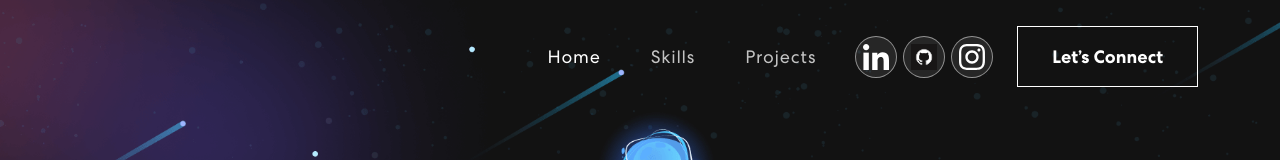
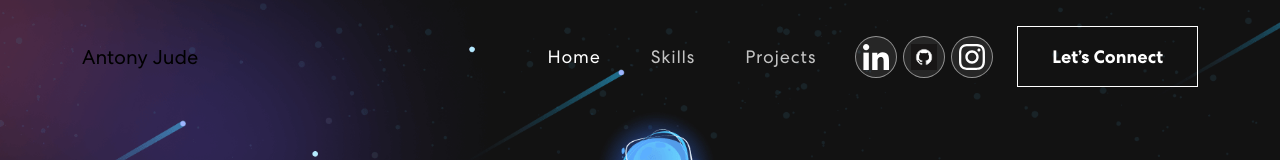
Before and after one commit to antony-jude/PortFolio, a React (Create React App) app: page / in a window 1280 px wide. Shown: the top 160 px of the page. Built offline with nearby package versions, Linux system fonts and the light colour scheme; no server answers.

Commit message:
Fix navbar brand display with name

```diff
--- a/src/components/NavBar.js
+++ b/src/components/NavBar.js
@@ -35,6 +35,7 @@ export const NavBar = () => {
     <Router>
       <Navbar expand="md" className={scrolled ? "scrolled" : ""}>
         <Container>
+          <Navbar.Brand href="/">Antony Jude</Navbar.Brand>
           <Navbar.Toggle aria-controls="basic-navbar-nav">
             <span className="navbar-toggler-icon"></span>
           </Navbar.Toggle>
```
